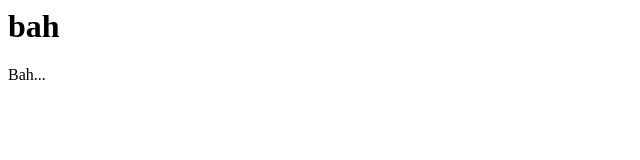
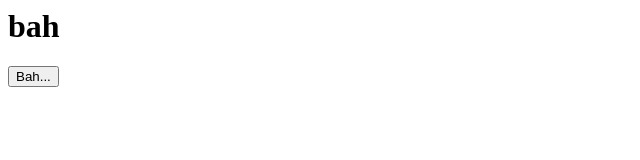
Before and after one commit to LeandroOliC/Site, a plain HTML site: page index.html in a window 1280 px wide. Shown: the full height of the page, 0-640 px from the left. Drawn offline with Linux system fonts and the light colour scheme.

Commit message:
Update index.html

```diff
--- a/index.html
+++ b/index.html
@@ -4,7 +4,7 @@
 <body>
 
   <h1>bah</h1>
-  <bitton onclick=("bah()")>Bah...</button>
+  <button onclick=("bah()")>Bah...</button>
 
   <script src="script.js"></script>
 
```
